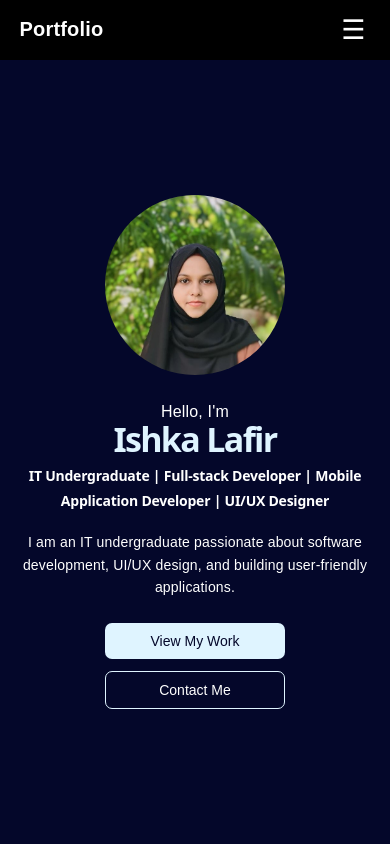
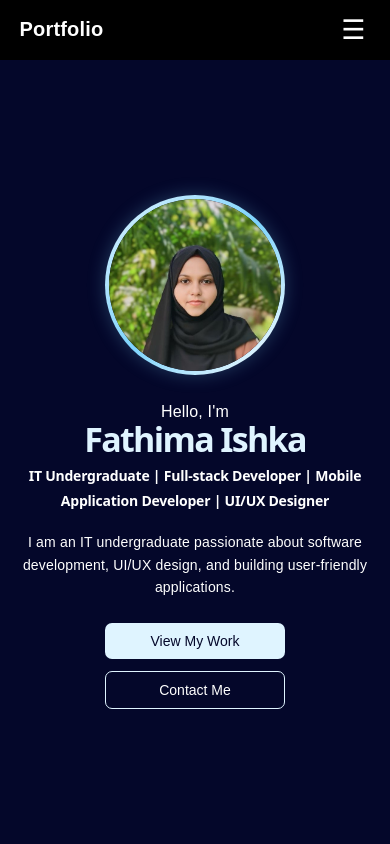
Before and after one commit to ishqafathima/My-Portfolio, a React (Vite) app: page / in a window 390 px wide. Shown: the top 844 px of the page. Built offline with nearby package versions, Linux system fonts and the light colour scheme.

Commit message:
update portfolio

```diff
--- a/src/sections/Home/Home.css
+++ b/src/sections/Home/Home.css
@@ -5,12 +5,17 @@
 
 .home {
   min-height: calc(100vh - 70px);
+
   display: flex;
   align-items: center;
+
   padding: 60px 10%;
+
   background-color: #04072a;
+
   box-sizing: border-box;
 }
+
 
 /* =========================
    HOME CONTENT
@@ -19,6 +24,7 @@
 .home-content {
   width: 100%;
   max-width: 1200px;
+
   margin: 0 auto;
 
   display: flex;
@@ -27,6 +33,7 @@
 
   gap: 60px;
 }
+
 
 /* =========================
    INTRO
@@ -39,32 +46,46 @@
 
 .hello {
   font-size: 20px;
+
   margin: 0 0 5px;
+
   color: #ffffff;
 }
 
 .name {
   font-size: clamp(38px, 5vw, 52px);
+
   margin: 0 0 15px;
+
   color: #dff4ff;
+
   font-weight: 700;
 }
 
 .role {
   font-size: clamp(16px, 2vw, 20px);
+
   line-height: 1.8;
+
   margin: 0;
+
   color: #ffffff;
+
   font-weight: 600;
 }
 
 .description {
   max-width: 650px;
+
   margin-top: 25px;
+
   font-size: 16px;
+
   line-height: 1.7;
+
   color: #ffffff;
 }
+
 
 /* =========================
    BUTTONS
@@ -72,28 +93,39 @@
 
 .home-buttons {
   display: flex;
+
   gap: 15px;
+
   margin-top: 25px;
+
   flex-wrap: wrap;
 }
 
 .home-buttons button {
   padding: 11px 22px;
+
   border-radius: 7px;
+
   font-size: 15px;
+
   cursor: pointer;
+
   transition: 0.3s ease;
 }
 
 .work-btn {
   border: none;
+
   background-color: #dff4ff;
+
   color: #04072a;
 }
 
 .contact-btn {
   background-color: transparent;
+
   border: 1px solid #dff4ff;
+
   color: #ffffff;
 }
 
@@ -101,21 +133,65 @@
   transform: translateY(-2px);
 }
 
+
 /* =========================
    PROFILE
 ========================= */
 
 .profile {
   flex: 0 0 330px;
+
   display: flex;
+
   justify-content: center;
+
+  align-items: center;
 }
+
+
+/* =========================
+   PROFILE IMAGE
+========================= */
 
 .profile-image {
   width: 280px;
   height: 280px;
+
   object-fit: cover;
+
   border-radius: 50%;
+
+  /* Gradient ring */
+  border: 5px solid transparent;
+
+  background:
+    linear-gradient(#04072a, #04072a) padding-box,
+    linear-gradient(
+      135deg,
+      #dff4ff,
+      #7dd3fc,
+      #ffffff
+    ) border-box;
+
+  /* Soft glow */
+  box-shadow:
+    0 0 25px rgba(125, 211, 252, 0.25);
+
+  transition:
+    transform 0.4s ease,
+    box-shadow 0.4s ease;
+}
+
+
+/* =========================
+   PROFILE HOVER
+========================= */
+
+.profile-image:hover {
+  transform: scale(1.04);
+
+  box-shadow:
+    0 0 30px rgba(125, 211, 252, 0.4);
 }
 
 
@@ -127,6 +203,7 @@
 
   .home {
     min-height: calc(100vh - 65px);
+
     padding: 60px 7%;
   }
 
@@ -157,13 +234,17 @@
 
   .home {
     min-height: calc(100vh - 60px);
+
     padding: 50px 6%;
   }
 
   .home-content {
     flex-direction: column-reverse;
+
     justify-content: center;
+
     text-align: center;
+
     gap: 30px;
   }
 
@@ -177,38 +258,52 @@
 
   .name {
     font-size: 40px;
+
     margin-bottom: 12px;
   }
 
   .role {
     font-size: 16px;
+
     line-height: 1.7;
   }
 
   .description {
     max-width: 100%;
+
     margin: 20px auto 0;
+
     font-size: 15px;
+
     line-height: 1.6;
   }
 
   .home-buttons {
     justify-content: center;
+
     gap: 12px;
   }
 
   .home-buttons button {
     padding: 10px 18px;
+
     font-size: 14px;
   }
 
+
+  /* Mobile profile */
+
   .profile {
     flex: none;
+
+    width: 100%;
   }
 
   .profile-image {
     width: 210px;
     height: 210px;
+
+    border-width: 5px;
   }
 }
 
@@ -237,18 +332,23 @@
 
   .role {
     font-size: 14px;
+
     line-height: 1.8;
   }
 
   .description {
     font-size: 14px;
+
     line-height: 1.6;
+
     margin-top: 18px;
   }
 
   .home-buttons {
     flex-direction: column;
+
     align-items: center;
+
     width: 100%;
   }
 
@@ -256,8 +356,45 @@
     width: 180px;
   }
 
+
+  /* Small phone profile */
+
   .profile-image {
     width: 180px;
     height: 180px;
+
+    border-width: 4px;
+
+    box-shadow:
+      0 0 18px rgba(125, 211, 252, 0.25);
   }
 }
+
+
+/* =========================
+   VERY SMALL PHONES
+========================= */
+
+@media (max-width: 360px) {
+
+  .profile-image {
+    width: 155px;
+    height: 155px;
+  }
+
+  .name {
+    font-size: 31px;
+  }
+
+  .role {
+    font-size: 13px;
+  }
+
+  .description {
+    font-size: 13px;
+  }
+
+  .home-buttons button {
+    width: 170px;
+  }
+}
--- a/src/sections/Home/Home.jsx
+++ b/src/sections/Home/Home.jsx
@@ -12,7 +12,7 @@ function Home() {
           <p className="hello">Hello, I'm</p>
 
           <h1 className="name">
-            Ishka Lafir
+            Fathima Ishka
           </h1>
 
           <h2 className="role">
```
